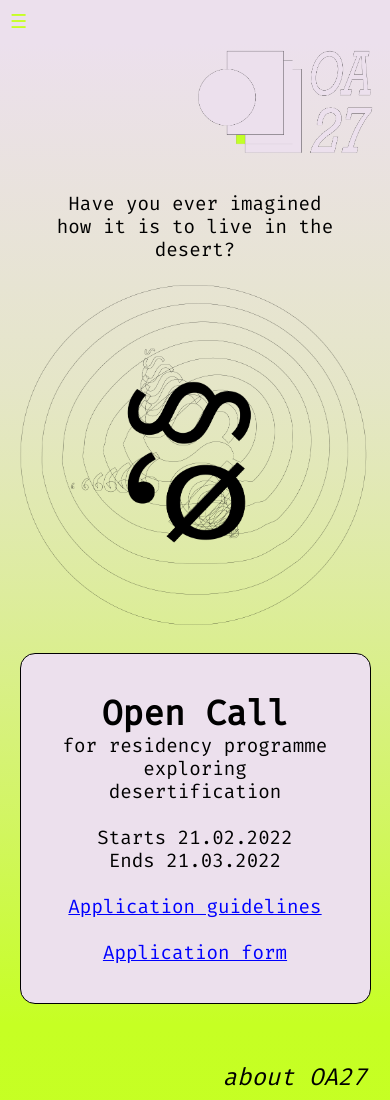
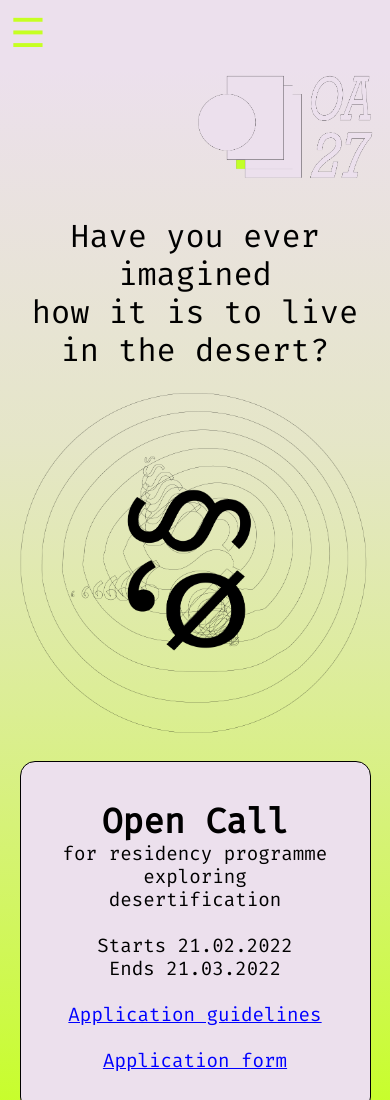
Before and after one commit to EvanPHamilton/oasis27, a plain HTML site: page oa27/index.html in a window 390 px wide. Shown: the top 1100 px of the page. Drawn offline with Linux system fonts and the light colour scheme.

Commit message:
Spacing fixes

```diff
--- a/oa27/ham-menu.css
+++ b/oa27/ham-menu.css
@@ -40,11 +40,14 @@
   /* (B) SHOW HAMBURGER ICON */
   #hamnav label {
     display: inline-block;
-    color: #C6FF23; /* neon */
+    color: black; /* neon  C6FF23*/
     background: #ECE0ED;
     font-style: normal;
-    font-size: 1.2em;
+    font-size: 2.5em;
     padding: 10px;
+  }
+  #hamnav label:hover{
+    color: #C6FF23;
   }
 
   /* (C) TOGGLE SHOW/HIDE MENU */
--- a/oa27/index.html
+++ b/oa27/index.html
@@ -573,11 +573,11 @@ font-weight:  100;
 </style>
 </head>
 <body style="margin:0px;">
-	<div style="background-color: #ECE0ED;">
+	<div style="background-color: black;">
 		<nav id="hamnav">
 			<!-- (B) THE HAMBURGER -->
-			<label for="hamburger">&#9776;</label>
-			<input type="checkbox" id="hamburger"/>
+			<label for="hamburger" style="width: 5%; height: 5%;" >&#9776;</label>
+			<input type="checkbox" style="width: 5%; height: 5%;" id="hamburger"/>
 
 			<!-- (C) MENU ITEMS -->
 			<div id="hamitems">
@@ -595,11 +595,11 @@ font-weight:  100;
 
 	<div id="home" class="home">
 		<div class="mobile_only">
-			<div style="display: flex; align-items: right; justify-content: right; margin-top: -5%">
+			<div style="display: flex; align-items: right; justify-content: flex-end; margin-top: -5%">
 				<img style="width: 50%; float: right;" src="imgs/elements/logo.png">
 			</div>
 	  		<div>
-		  		<h1 style="font-size: 1.2em; padding-left: 7.5%; padding-right: 7.5%;">
+		  		<h1 style="font-size: 2em; padding-left: 7.5%; padding-right: 7.5%;">
 		      		Have you ever imagined <br>
 		      		how it is to live in the desert?
 		      	</h1>
```
